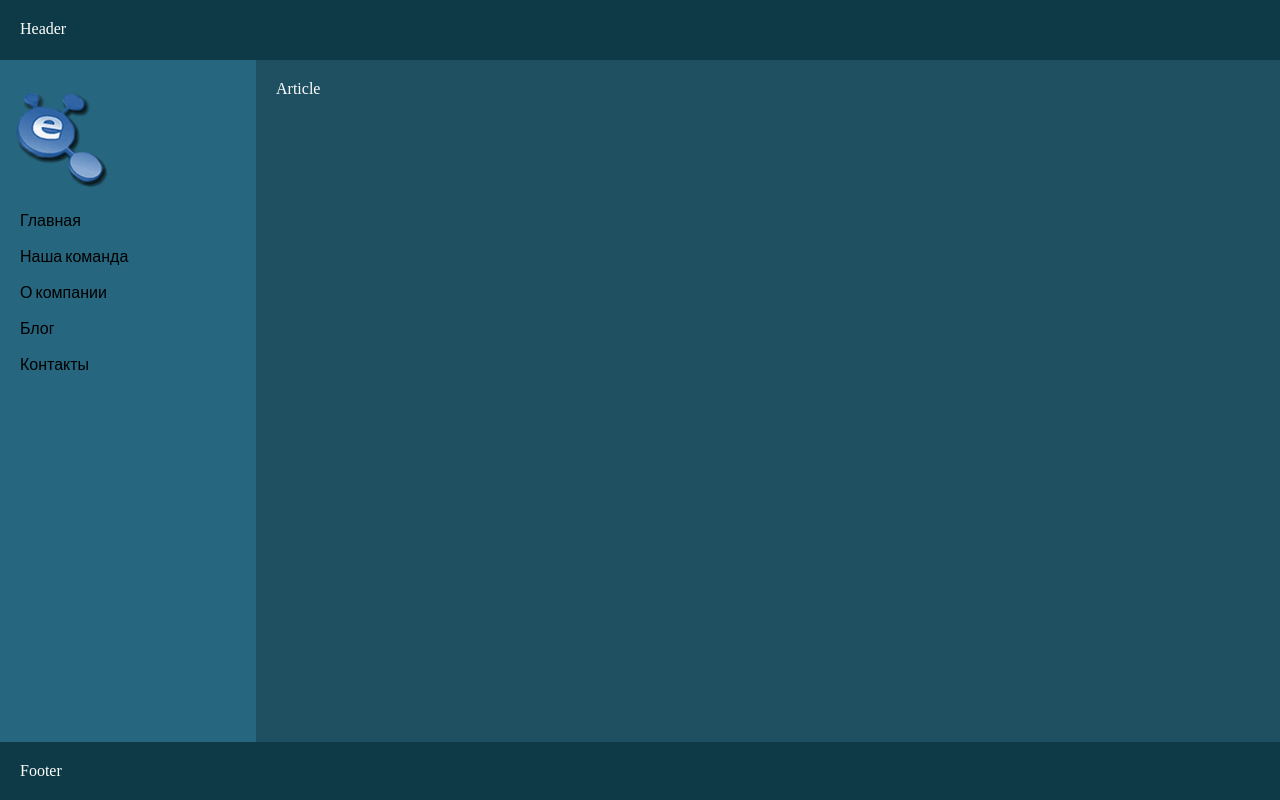
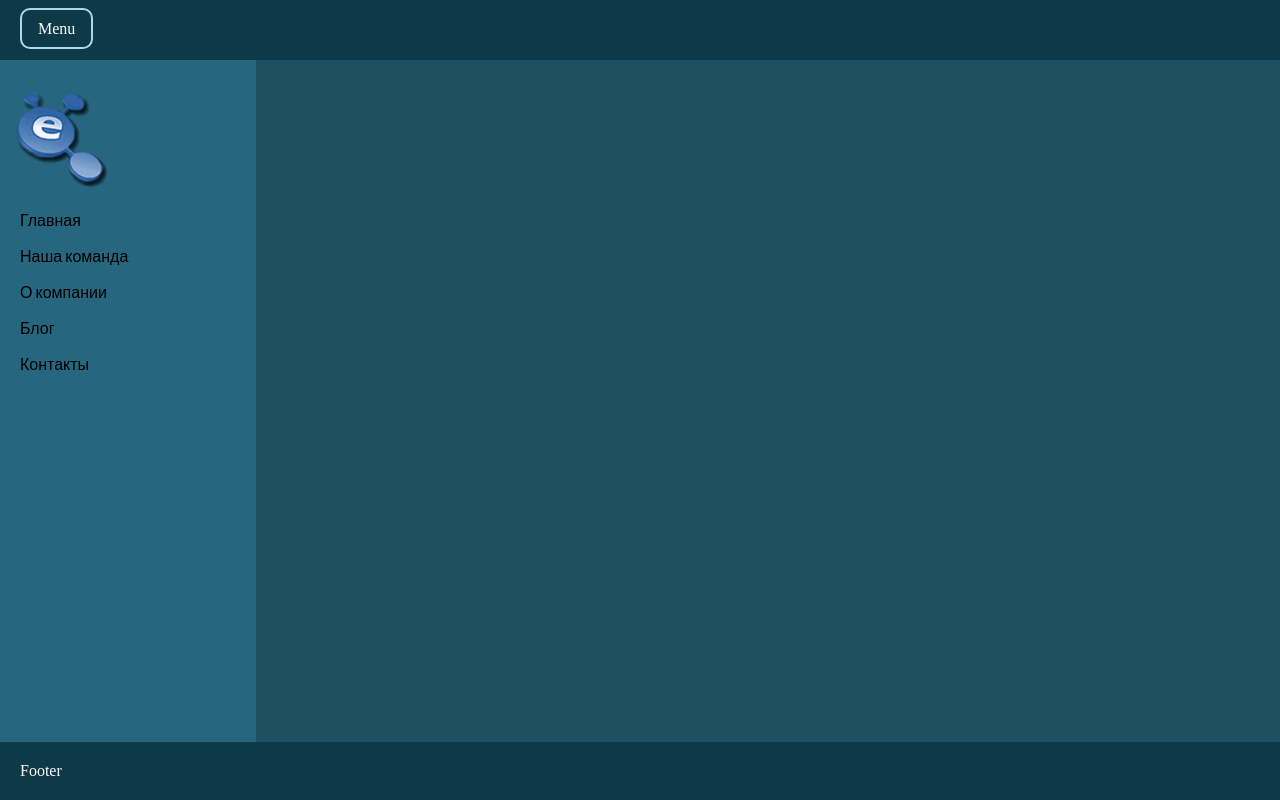
Before and after one commit to margogediv/project-admin, a plain HTML site: page index.html in a window 1280 px wide. Drawn offline with Linux system fonts and the light colour scheme.

Commit message:
feat: added btn

```diff
--- a/css/style.css
+++ b/css/style.css
@@ -70,6 +70,7 @@ body {
     grid-template-columns: 20% 1fr;
     height: 100vh;
     margin: 0;
+    background: #1f5062;
 }
 header, footer, article, nav, div {
     padding: 20px;
@@ -130,3 +131,17 @@ header, footer, article, nav, div {
 .menu__item:hover {
     color: lightblue;
 }
+
+.content__btn {
+    width: 300px;
+    padding: 10px 16px;
+    border-radius: 10px;
+    border: 2px solid lightblue;
+    cursor: pointer;
+    transition: 0.3s linear;
+}
+
+.content__btn:hover {
+    background: lightblue;
+    color: black;
+}
--- a/index.html
+++ b/index.html
@@ -11,8 +11,10 @@
     <title>Project Admin</title>
 </head>
 <body>
-    <header id="pageHeader" class="header">Header</header>
-    <article id="mainArticle">Article</article>
+    <header id="pageHeader" class="header">
+        <buttom id="btn-js" class="content__btn">Menu</buttom>
+    </header>
+    <article id="mainArticle" class="content"></article>
     <nav id="mainNav" class="menu">
         <a href="#" class="menu__item">Главная</a>
         <a href="#" class="menu__item">Наша команда</a>
@@ -21,6 +23,6 @@
         <a href="#" class="menu__item">Контакты</a>
     </nav>
     <footer id="pageFooter">Footer</footer>
-<script src="./js/index.js"></script>
+<script src="js/index.js"></script>
 </body>
 </html>
```
